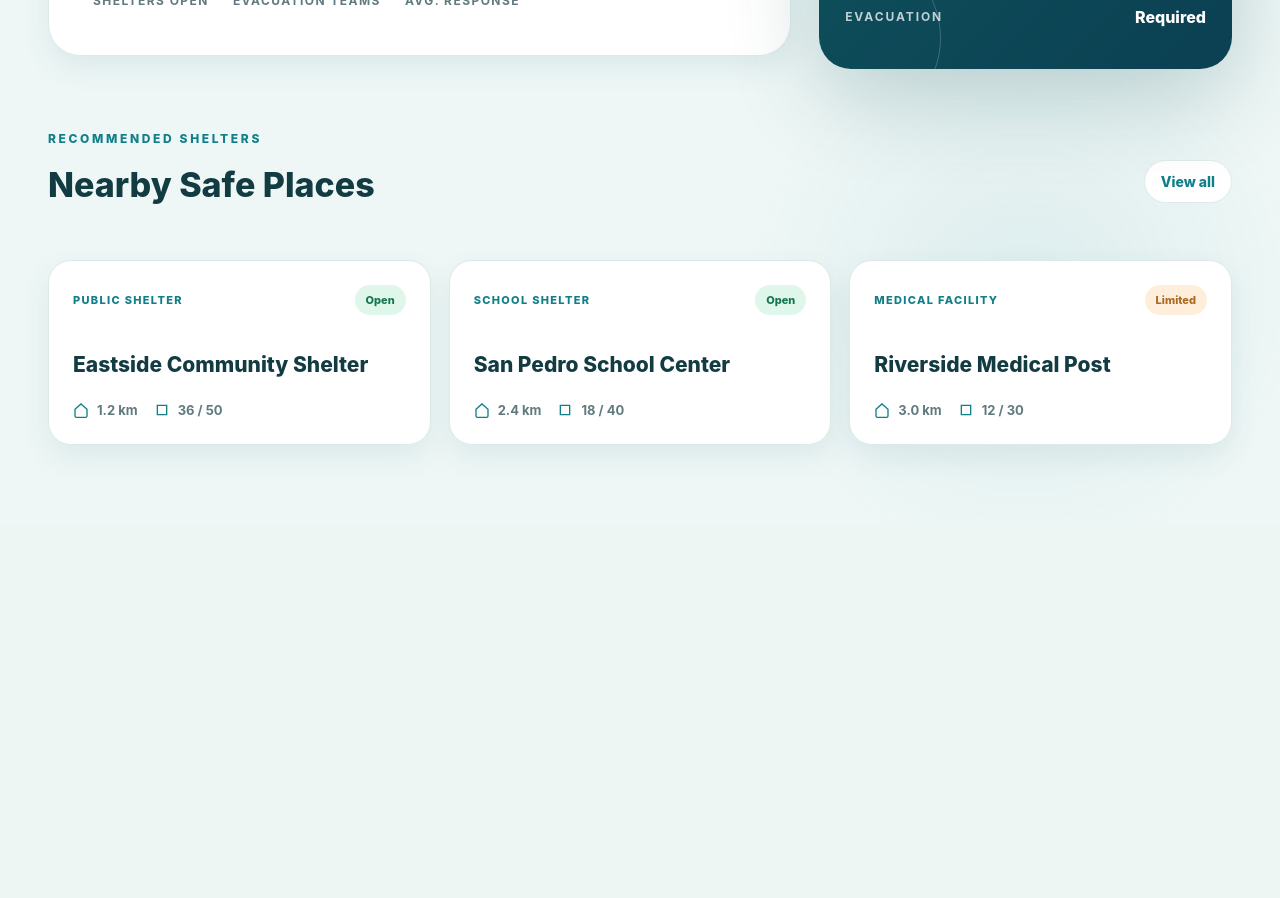
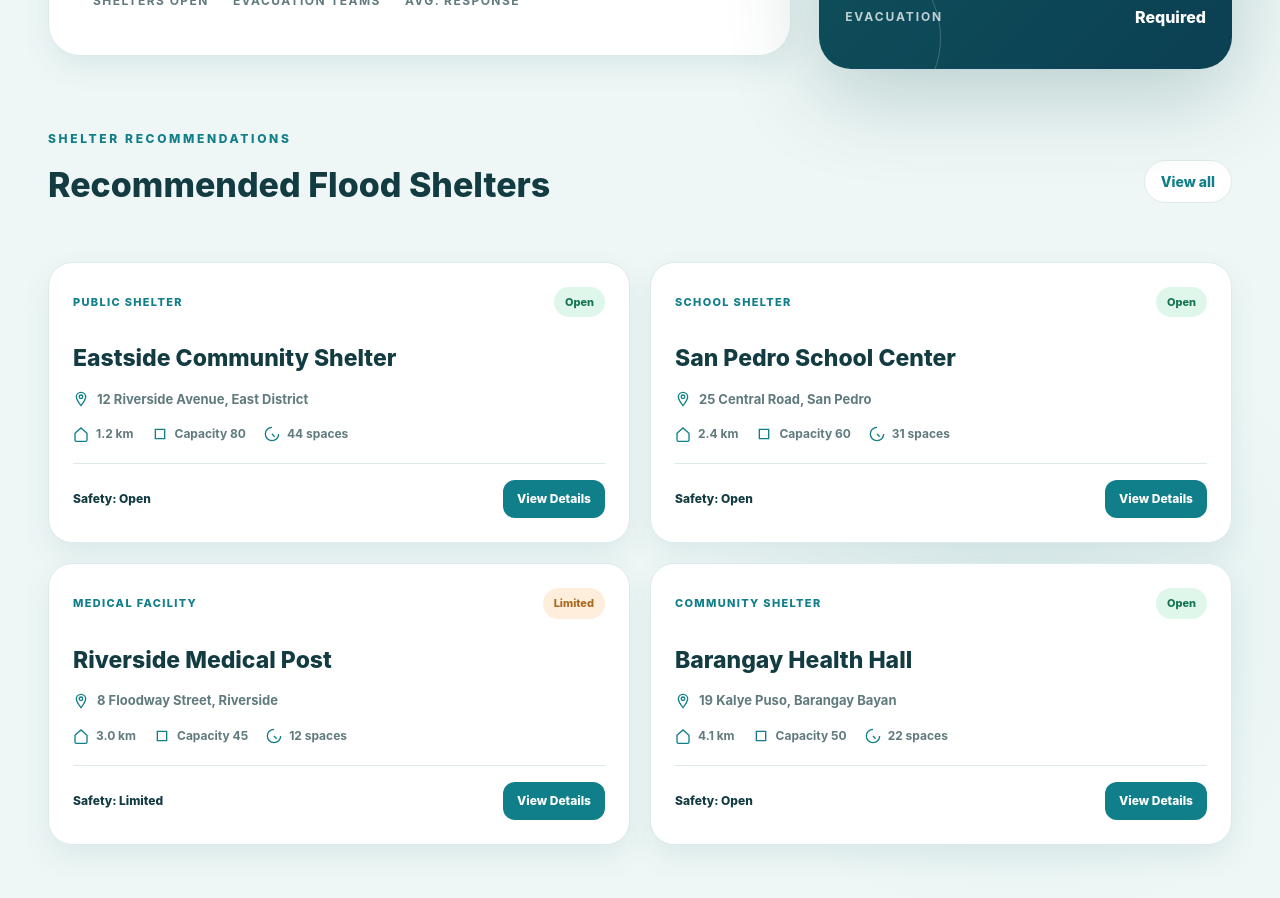
Before and after one commit to anilaashraf556-cpu/fyp-prototype, a React (Vite) app: page / in a window 1280 px wide. Shown: the part 640-1538 px from the top of the page. Before the commit the page ends 1165 px from the top, so only its background shows below. Built offline with nearby package versions, Linux system fonts and the light colour scheme.

Commit message:
Add shelter recommendations module

```diff
--- a/src/App.css
+++ b/src/App.css
@@ -459,17 +459,18 @@
 
 .shelter-grid {
   display: grid;
-  grid-template-columns: repeat(3, minmax(220px, 1fr));
-  gap: 18px;
-  margin-top: 22px;
+  grid-template-columns: repeat(2, minmax(250px, 1fr));
+  gap: 20px;
+  margin-top: 24px;
 }
 
 .shelter-card {
   background: var(--white);
   border: 1px solid var(--line-soft);
-  border-radius: 23px;
+  border-radius: 24px;
   padding: 24px;
   box-shadow: var(--soft-shadow);
+  min-height: 260px;
 }
 
 .shelter-card-head {
@@ -502,17 +503,28 @@
 
 .shelter-card-body h3 {
   color: var(--text-primary);
-  font-size: 21px;
+  font-size: 23px;
   font-weight: 800;
-  margin: 34px 0 20px;
+  margin: 24px 0 14px;
+}
+
+.address-line {
+  color: var(--muted-text);
+  font-size: 13px;
+  font-weight: 700;
+  display: flex;
+  align-items: center;
+  gap: 8px;
+  line-height: 1.5;
 }
 
 .shelter-meta {
+  margin-top: 16px;
   display: flex;
   align-items: center;
-  gap: 16px;
+  gap: 14px;
   color: var(--muted-text);
-  font-size: 13px;
+  font-size: 12px;
   font-weight: 700;
   flex-wrap: wrap;
 }
@@ -520,7 +532,11 @@
 .shelter-meta span {
   display: flex;
   align-items: center;
-  gap: 8px;
+  gap: 7px;
+}
+
+.shelter-meta span:not(:last-child) {
+  padding-right: 4px;
 }
 
 .mini-icon {
@@ -529,6 +545,39 @@
   fill: none;
   stroke: var(--brand-color);
   stroke-width: 2;
+}
+
+.card-footer {
+  display: flex;
+  align-items: center;
+  justify-content: space-between;
+  gap: 16px;
+  margin-top: 20px;
+  padding-top: 16px;
+  border-top: 1px solid var(--line-soft);
+}
+
+.safety-label {
+  color: var(--text-primary);
+  font-size: 12px;
+  font-weight: 800;
+}
+
+.details-button {
+  background: var(--brand-color);
+  color: var(--white);
+  border: none;
+  border-radius: 12px;
+  padding: 10px 14px;
+  font-size: 12px;
+  font-weight: 800;
+  cursor: pointer;
+  transition: transform 220ms ease, box-shadow 220ms ease;
+}
+
+.details-button:hover {
+  transform: translateY(-2px);
+  box-shadow: var(--soft-shadow);
 }
 
 @media (max-width: 960px) {
@@ -570,4 +619,10 @@
   .shelter-grid {
     grid-template-columns: 1fr;
   }
+
+  .card-footer,
+  .section-heading {
+    align-items: flex-start;
+    flex-direction: column;
+  }
 }
--- a/src/App.tsx
+++ b/src/App.tsx
@@ -1,26 +1,45 @@
 import "./App.css";
 
-const shelters = [
+const modelShelters = [
   {
+    id: 1,
     name: "Eastside Community Shelter",
+    address: "12 Riverside Avenue, East District",
+    distance: "1.2 km",
+    totalCapacity: 80,
+    availableSpaces: 44,
+    status: "Open",
     type: "Public Shelter",
-    distance: "1.2 km",
-    capacity: "36 / 50",
-    status: "Open",
   },
   {
+    id: 2,
     name: "San Pedro School Center",
+    address: "25 Central Road, San Pedro",
+    distance: "2.4 km",
+    totalCapacity: 60,
+    availableSpaces: 31,
+    status: "Open",
     type: "School Shelter",
-    distance: "2.4 km",
-    capacity: "18 / 40",
-    status: "Open",
   },
   {
+    id: 3,
     name: "Riverside Medical Post",
+    address: "8 Floodway Street, Riverside",
+    distance: "3.0 km",
+    totalCapacity: 45,
+    availableSpaces: 12,
+    status: "Limited",
     type: "Medical Facility",
-    distance: "3.0 km",
-    capacity: "12 / 30",
-    status: "Limited",
+  },
+  {
+    id: 4,
+    name: "Barangay Health Hall",
+    address: "19 Kalye Puso, Barangay Bayan",
+    distance: "4.1 km",
+    totalCapacity: 50,
+    availableSpaces: 22,
+    status: "Open",
+    type: "Community Shelter",
   },
 ];
 
@@ -158,8 +177,8 @@ function App() {
         <section className="shelter-section">
           <div className="section-heading">
             <div>
-              <span className="section-kicker dark-kicker">Recommended Shelters</span>
-              <h2>Nearby Safe Places</h2>
+              <span className="section-kicker dark-kicker">Shelter Recommendations</span>
+              <h2>Recommended Flood Shelters</h2>
             </div>
             <a className="view-link" href="#">
               View all
@@ -167,8 +186,8 @@ function App() {
           </div>
 
           <div className="shelter-grid">
-            {shelters.map((shelter) => (
-              <article className="shelter-card" key={shelter.name}>
+            {modelShelters.map((shelter) => (
+              <article className="shelter-card" key={shelter.id}>
                 <div className="shelter-card-head">
                   <span className="shelter-type">{shelter.type}</span>
                   <span className={`shelter-status ${shelter.status.toLowerCase()}`}>
@@ -177,6 +196,14 @@ function App() {
                 </div>
                 <div className="shelter-card-body">
                   <h3>{shelter.name}</h3>
+                  <div className="address-line">
+                    <svg viewBox="0 0 24 24" className="mini-icon">
+                      <path d="M12 2C8 2 5 5.1 5 8.7C5 13.3 12 22 12 22S19 13.3 19 8.7C19 5.1 16 2 12 2Z" />
+                      <circle cx="12" cy="8.7" r="2.7" />
+                    </svg>
+                    <span>{shelter.address}</span>
+                  </div>
+
                   <div className="shelter-meta">
                     <span>
                       <svg viewBox="0 0 24 24" className="mini-icon">
@@ -188,8 +215,20 @@ function App() {
                       <svg viewBox="0 0 24 24" className="mini-icon">
                         <path d="M5 5h14v14H5z" />
                       </svg>
-                      {shelter.capacity}
+                      Capacity {shelter.totalCapacity}
                     </span>
+                    <span>
+                      <svg viewBox="0 0 24 24" className="mini-icon">
+                        <path d="M12 2a10 10 0 1 0 10 10" />
+                        <path d="M12 8h.01M12 12l4 4" />
+                      </svg>
+                      {shelter.availableSpaces} spaces
+                    </span>
+                  </div>
+
+                  <div className="card-footer">
+                    <span className="safety-label">Safety: {shelter.status}</span>
+                    <button className="details-button">View Details</button>
                   </div>
                 </div>
               </article>
```
